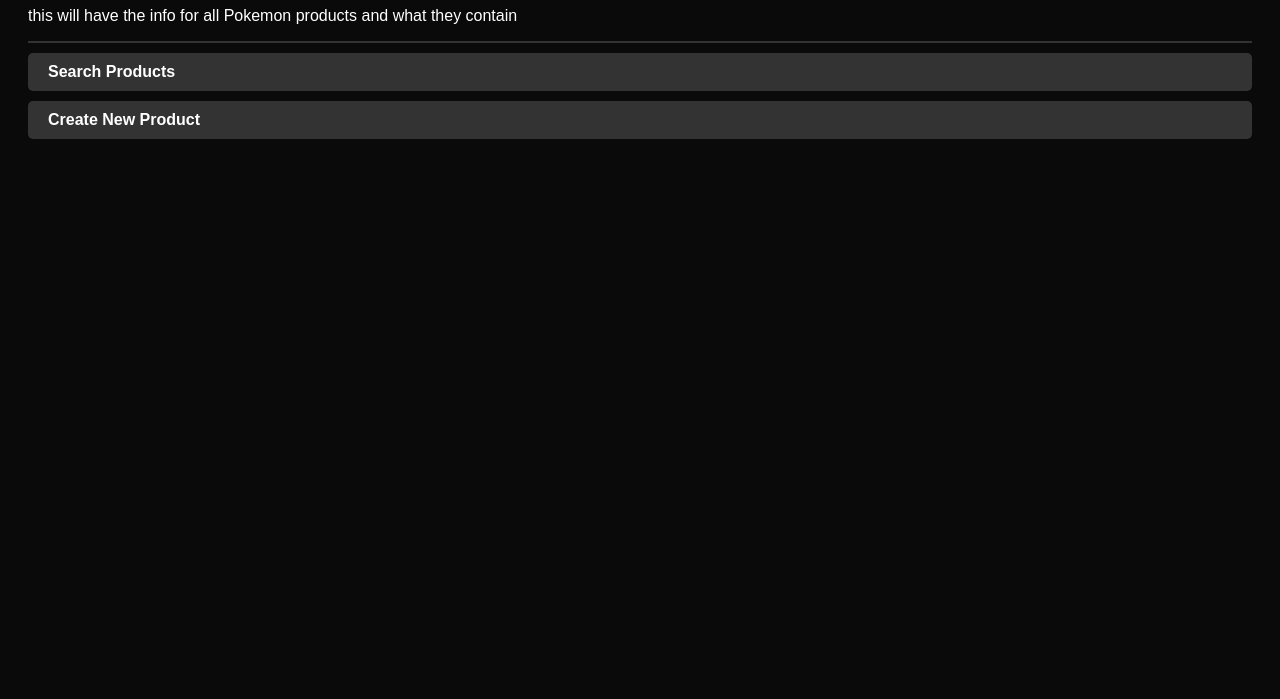
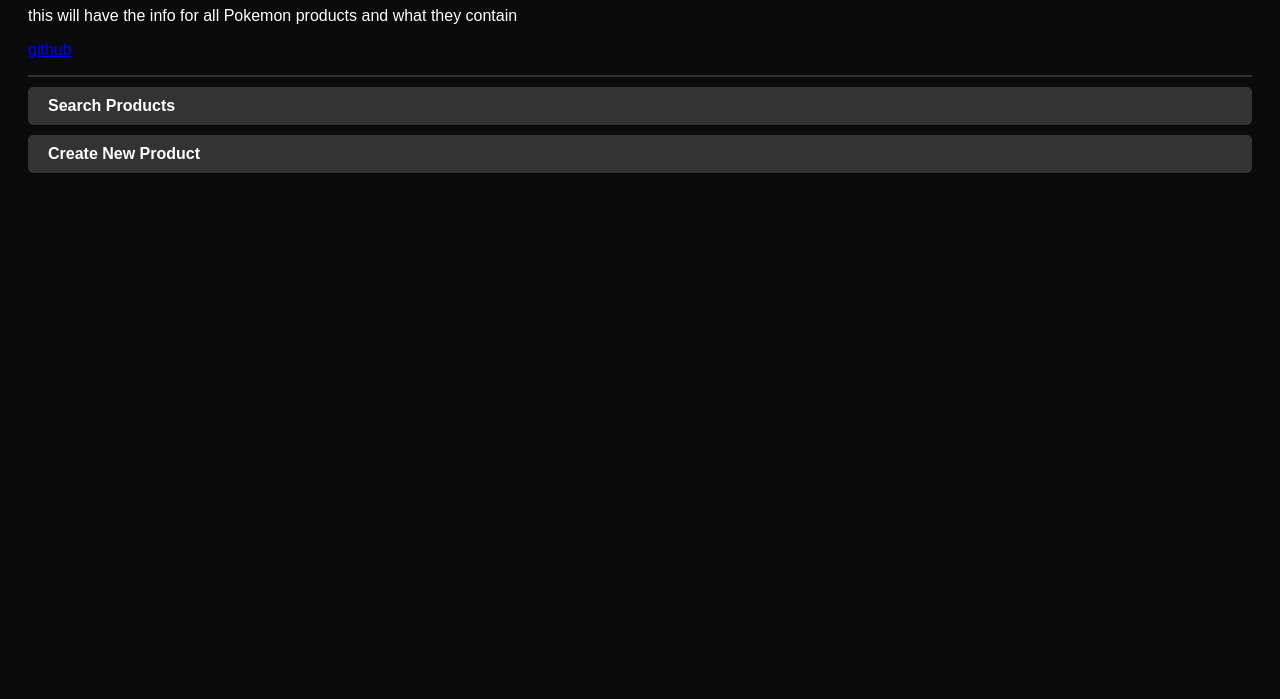
Before and after one commit to FalconChipp/pokemon-products, a website: page index.html in a window 1280 px wide. Shown: the part 101-800 px from the top of the page. Drawn offline with Linux system fonts and the light colour scheme.

Commit message:
add github link

```diff
--- a/index.html
+++ b/index.html
@@ -7,6 +7,7 @@
 
         <h1>Pokémon Product Database</h1>
         <p>this will have the info for all Pokemon products and what they contain</p>
+        <p href="https://github.com/FatalMistake02/pokemon-products" style="color: blue; text-decoration: underline; cursor: pointer;">github</p>
         <hr style="border: 1px solid #333;" >
         <a href="search.html"
            style="display: block; margin: 10px auto; padding: 10px 20px; background: #333; color: white; text-decoration: none; border-radius: 5px; font-weight: bold;">
```
